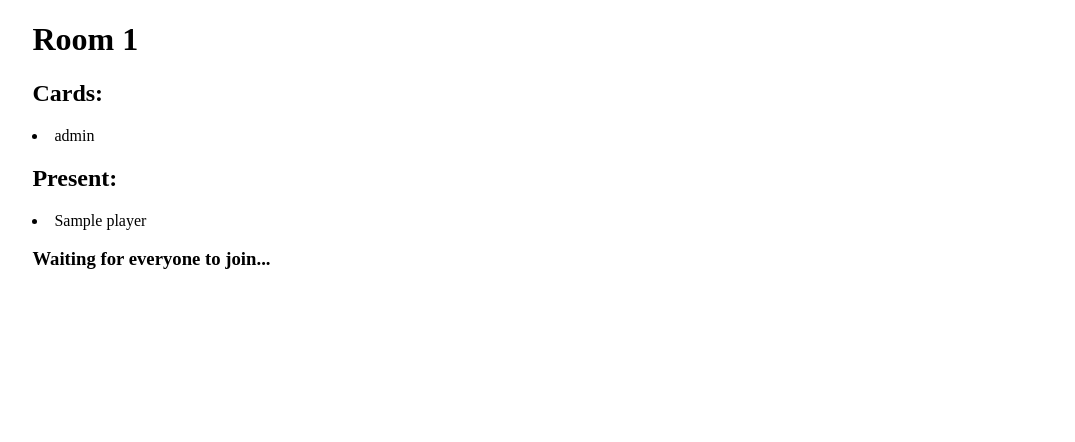
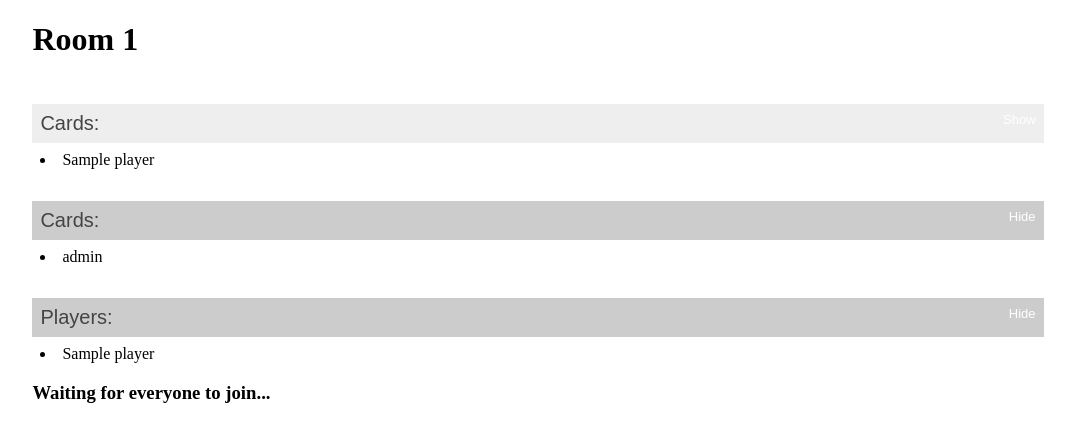
Before and after one commit to Jacobmpp/Pavalon, a Flask app: template Server/templates/room.html in a window 1280 px wide. Shown: the top 442 px of the page, without its empty margins (102-1177 px from the left). Run offline with Flask 3, Linux system fonts and the light colour scheme; the template is opened without the code that fills it: most values are stand-ins (such as "Sample title", 1, 10 or a date in 2020); some libraries are stand-ins or nearby versions.

Commit message:
Some foundations for the actual rounds

```diff
--- a/Server/server.py
+++ b/Server/server.py
@@ -74,6 +74,8 @@ def on_join(data):
     global rooms
     name = data['name']
     room_id = data['room_id']
+    if(name == 'kill'):
+        del rooms[room_id]
     join_room(room_id)
 
     if room_id not in rooms:
@@ -90,6 +92,7 @@ def on_join(data):
                 room.dist_cards()
                 for player in room.players.values():
                     emit('role', player.card.game_start(room), room=player.sid)
+                activate_leader(room)
         case error:
             emit('error', error)
 
@@ -111,10 +114,46 @@ def on_get_role(data):
     global rooms
     name = data['name']
     room_id = data['room_id']
+    room:Room = rooms[room_id]
+    player:Player = room.players[name]
+    emit('role', player.card.game_start(room), room=player.sid)
 
-    if room_id in rooms and name in rooms[room_id].players:
-        player:Player = rooms[room_id].players[name]
-        emit(player.card.game_start(rooms[room_id]), room=player.sid)
+@socketio.on('leaders-quest')
+def on_vote(data):
+    global rooms
+    name = data['name']
+    room_id = data['room_id']
+    room:Room = rooms[room_id]
+    player:Player = room.players[name]
+
+    if(room.get_leader() is not player):
+        emit('error', 'Nice try! XD', room=player.sid)
+
+
+    emit('prequest-vote', data['members'], room=room_id)
+
+@socketio.on('prequest-vote')
+def on_vote(data):
+    global rooms
+    name = data['name']
+    room_id = data['room_id']
+    room:Room = rooms[room_id]
+    player:Player = room.players[name]
+    emit(player.card.game_start(room), room=player.sid)
+
+@socketio.on('quest-vote')
+def on_vote(data):
+    global rooms
+    name = data['name']
+    room_id = data['room_id']
+    room:Room = rooms[room_id]
+    player:Player = room.players[name]
+    emit(player.card.game_start(room), room=player.sid)
+
+
+def activate_leader(room:Room):
+    emit('leader', room.game.get_quest().size, room=room.get_leader().sid)
+
 
 if __name__ == '__main__':
     socketio.run(app, debug=True)
--- a/Server/static/styles.css
+++ b/Server/static/styles.css
@@ -13,3 +13,43 @@ label {
   margin-right: auto;
   margin-left: 0px;
 }
+
+/* Style the button that is used to open and close the collapsible content */
+.collapsible {
+  background-color: #eee;
+  color: #444;
+  cursor: pointer;
+  padding: 1vh;
+  margin-top: 3vh;
+  width: 100%;
+  border: none;
+  text-align: left;
+  outline: none;
+  font-size: 20px;
+}
+
+/* Add a background color to the button if it is clicked on (add the .active class with JS), and when you move the mouse over it (hover) */
+.active, .collapsible:hover {
+  background-color: #ccc;
+}
+
+/* Style the collapsible content. Note: hidden by default */
+.content {
+  background-color: white;
+  overflow: hidden;
+  margin: 1vh;
+  max-height: auto;
+  transition: max-height 0.2s ease-out;
+}
+
+.collapsible:after {
+  content: 'Show'; /* Unicode character for "plus" sign (+) */
+  font-size: 13px;
+  color: white;
+  float: right;
+  margin-left: 5px;
+}
+
+.active:after {
+  content: "Hide"; /* Unicode character for "minus" sign (-) */
+}
--- a/Server/templates/room.html
+++ b/Server/templates/room.html
@@ -7,21 +7,26 @@
 </head>
 <script src="//cdnjs.cloudflare.com/ajax/libs/socket.io/4.0.0/socket.io.min.js"></script>
 <script>
-    name = '{{name}}';
-    room_id = '{{room_id}}';
-    console.log(name, room_id);
+    const name = '{{name}}';
+    const room_id = '{{room_id}}';
+    const base = {'name': name, 'room_id': room_id}
+    let players = []
+    let questSize = 0
     var socket = io();
 
-    socket.emit('join', {name: name, room_id: room_id});
+    socket.emit('join', base);
 
     socket.on('players', (players) => {
-        console.log(players);
-        listTag = document.querySelector('#player-list');
+        listTag = document.getElementById('player-list');
         result = '';
         players.forEach(player => {
             result += `<li>${player}</li>\n`
         });
         listTag.innerHTML = result;
+        if (document.getElementById('players-dropper').classList.contains('active')){
+            playersDiv = document.getElementById('player-list-div');
+            playersDiv.style.maxHeight = playersDiv.scrollHeight + 'px';
+        }
     });
 
     socket.on('error', (error) => {
@@ -32,39 +37,112 @@
     });
 
     socket.on('role', (msg) => {
-        parts = msg.split('\n');
-        document.querySelector('#your-role-div').setAttribute('style', '');
-        document.querySelector('#waiting-label').setAttribute('style', 'display: none;');
-        document.querySelector('#role-header').innerHTML = parts[0]
-        document.querySelector('#role-desc').innerHTML = parts[1]
+        const parts = msg.split('\n');
+        document.getElementById('your-role-div').setAttribute('style', '');
+        document.getElementById('waiting-label').setAttribute('style', 'display: none;');
+        document.getElementById('role-header').innerHTML = parts[0]
+        document.getElementById('role-desc').innerHTML = parts[1]
+        const role_container = document.getElementById('your-role-inner')
+        role_container.style.maxHeight = role_container.scrollHeight + 'px'
+    });
 
-    });
+    socket.on('leader', (count) => {
+        questSize = count
+        //clear selection screen
+        document.getElementById('leader').setAttribute('style', '');
+    })
+
+    const sendQuest = () => {
+        let members = []
+        // get selected members from selection
+        if(members.length != questSize){
+            alert('Wrong size, pick ' + questSize + ' questers.');
+            return
+        }
+        socket.emit('leaders-quest', {...base, 'members': members})
+        document.getElementById('leader').setAttribute('style', 'display: none;');
+    }
+
+    socket.on('prequest-vote', (msg) => {
+        document.getElementById('pre-quest-vote').setAttribute('style', '');
+        document.getElementById('leader').setAttribute('style', 'display: none;');
+        //load quest members view
+    })
+
+    const voteForQuest = (inFavor) => {
+        socket.emit('prequest-vote')
+    }
+
+    socket.on('pre-quest-result', (playerMap) => {
+        document.getElementById('pre-quest-result').setAttribute('style', '');
+        document.getElementById('pre-quest-vote').setAttribute('style', 'display: none;');
+        //TODO: set the contents based on the votes people gave and save the results
+    })
+
+    socket.on('quest-vote', (voteOptions) => {
+        document.getElementById('quest-vote').setAttribute('style', '');
+        document.getElementById('pre-quest-result').setAttribute('style', 'display: none;');
+        //TODO: render the right options
+    })
+
+    const vote = (choice) => {
+        document.getElementById('pre-quest-vote').setAttribute('style', 'display: none;');
+        socket.emit('quest-vote', {...base, 'choice': choice})
+    }
+
+    socket.on('quest-result', (msg) => {
+        document.getElementById('quest-vote').setAttribute('style', 'display: none;');
+    })
 </script>
+
 <body>
 <div class="page-container">
     <h1>Room {{ room_id }}</h1>
     <div id="your-role-div" style="display: none;">
-        <h2>Role:</h2>
-        <h3 id="role-header"></h3>
-        <p id="role-desc"></p>
+        <button type="button" class="collapsible active">Your Role:</button>
+        <div id="your-role-inner" class="content">
+            <h3 id="role-header"></h3>
+            <p id="role-desc"></p>
+        </div>
     </div>
-    <div id="roles-div">
-        <h2>Cards:</h2>
+    <button type="button" class="collapsible">Cards:</button>
+    <div id="leader-div" class="content" style="max-height: 0px;">
+        <lu>
+            {% for player in players %}
+            <li>{{ player }}</li> <!-- TODO: make this checkboxes -->
+            {% endfor %}
+        </lu>
+    </div>
+    <button type="button" class="collapsible active">Cards:</button>
+    <div id="roles-div" class="content">
         <lu>
             {% for role in roles %}
             <li>{{ role }}</li>
             {% endfor %}
         </lu>
     </div>
-    <div id='player-list-div'>
-        <h2>Present:</h2>
+    <button type="button" id='players-dropper' class="collapsible active">Players:</button>
+    <div id='player-list-div' class="content">
         <lu id="player-list">
             {% for player in players %}
             <li>{{ player }}</li>
             {% endfor %}
         </lu>
-        <h3 id="waiting-label">Waiting for everyone to join...</h3>
     </div>
+    <h3 id="waiting-label">Waiting for everyone to join...</h3>
 </div>
 </body>
+
+<script>
+    const coll = document.getElementsByClassName("collapsible");
+    for (let i = 0; i < coll.length; i++) {
+        content = coll[i].nextElementSibling
+        content.style.maxHeight = content.scrollHeight + 'px'
+        coll[i].addEventListener("click", function() {
+            const content = this.nextElementSibling
+            content.style.maxHeight = this.classList.toggle("active") ? content.scrollHeight + 'px' : '0px'
+        });
+    }
+
+</script>
 </html>
--- a/Server/utils.py
+++ b/Server/utils.py
@@ -59,7 +59,7 @@ class Game:
 
     def get_quest(self, index=None) -> Quest:
         if(index == None):
-            index = (self.good+self.evil)
+            index = self.passes + self.fails
         return Quest(self.quest_sizes[index], 2 if (index == 3 and self.good + self.evil >= 7) else 1)
 
     def get_round(self):
@@ -67,9 +67,6 @@ class Game:
 
     def __repr__(self) -> str:
         return f"(\n  Good: {self.good}, Evil: {self.evil}, Round: {self.get_round()},\n  Quest Sizes: {self.quest_sizes}\n)"
-
-
-
 
 class Player:
     def __init__(self, name, sid):
@@ -131,6 +128,9 @@ class Room:
         random.shuffle(pair)
         return f"<b>{pair[0]}</b> and <b>{pair[1]}</b>"
 
+    def get_leader(self) -> Player:
+        return self.players[list(self.players)[self.game.leader_index]]
+
     def __repr__(self):
         return f"[\nPlayers: {self.players},\nCards: {self.cards},\nGame: {self.game}\n]"
 
```
Lines whose indentation alone changed are shown as unchanged.
